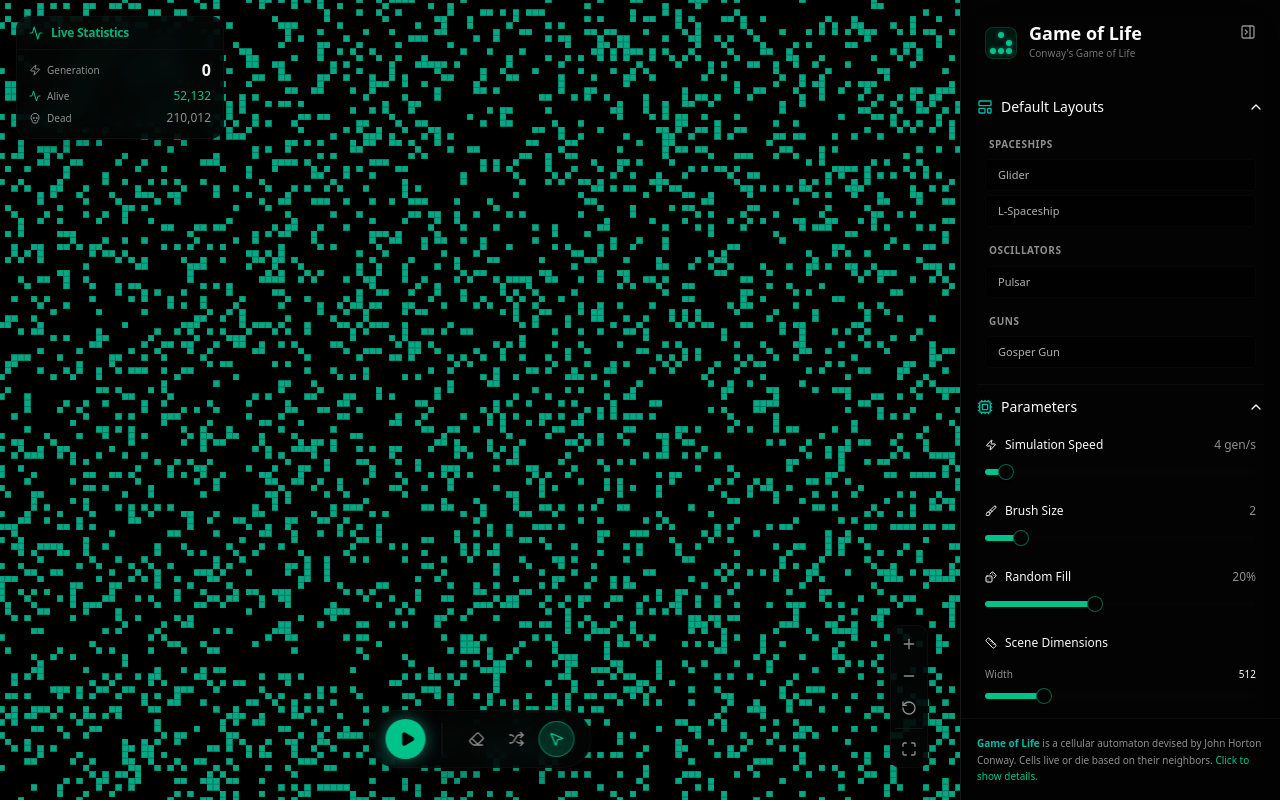
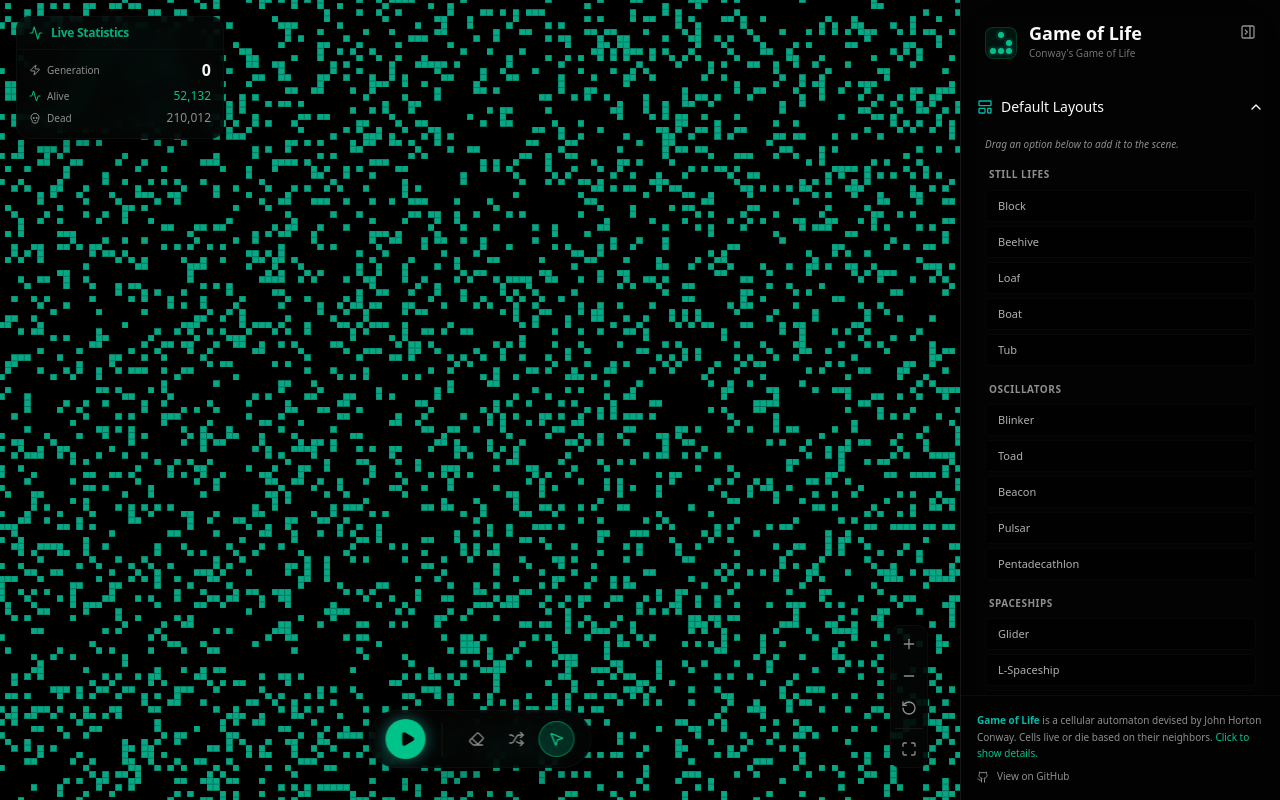
Before and after one commit to 42arch/game-of-life, a Next.js app: page /en in a window 1280 px wide. Built offline with nearby package versions, Linux system fonts and the light colour scheme.

Commit message:
update prefabs

```diff
--- a/app/components/ui/Sidebar.tsx
+++ b/app/components/ui/Sidebar.tsx
@@ -4,6 +4,7 @@ import {
   Brush,
   Cpu,
   Dices,
+  Github,
   Grid3X3,
   Languages,
   LayoutTemplate,
@@ -175,6 +176,9 @@ export const Sidebar: React.FC<SidebarProps> = ({
                 </div>
               </AccordionTrigger>
               <AccordionContent className="pt-2 px-2">
+                <p className="text-[10px] text-muted-foreground mb-4 italic">
+                  {t('layoutHint')}
+                </p>
                 <div className="space-y-4">
                   {Object.entries(groupedPrefabs).map(([category, items]) => (
                     <div key={category}>
@@ -473,7 +477,7 @@ export const Sidebar: React.FC<SidebarProps> = ({
       </ScrollArea>
 
       {/* Footer Info */}
-      <div className="p-4 border-t border-border/50 bg-muted/5">
+      <div className="p-4 border-t border-border/50 bg-muted/5 space-y-2">
         <div className="text-[10px] text-muted-foreground leading-relaxed">
           <strong className="text-teal-500">Game of Life</strong>
           {' '}
@@ -485,6 +489,17 @@ export const Sidebar: React.FC<SidebarProps> = ({
             </span>
           </RulesDialog>
         </div>
+        <div className="flex items-center gap-2">
+          <Github className="h-3 w-3 text-muted-foreground" />
+          <a
+            href="https://github.com/42arch/game-of-life"
+            target="_blank"
+            rel="noopener noreferrer"
+            className="text-[10px] text-muted-foreground hover:text-primary transition-colors"
+          >
+            {t('github')}
+          </a>
+        </div>
       </div>
 
     </div>
--- a/app/prefabs.ts
+++ b/app/prefabs.ts
@@ -1,17 +1,13 @@
 import type { PrefabData } from './constants'
 
 export const PREFABS: PrefabData[] = [
+  // Still Lifes
   {
-    name: 'Glider',
-    category: 'Spaceships',
-    width: 3,
-    height: 3,
+    name: 'Block',
+    category: 'Still Lifes',
+    width: 2,
+    height: 2,
     data: [
-      0,
-      1,
-      0,
-      0,
-      0,
       1,
       1,
       1,
@@ -19,10 +15,101 @@ export const PREFABS: PrefabData[] = [
     ],
   },
   {
-    name: 'L-Spaceship',
-    category: 'Spaceships',
-    width: 5,
+    name: 'Beehive',
+    category: 'Still Lifes',
+    width: 4,
+    height: 3,
+    data: [
+      0,
+      1,
+      1,
+      0,
+      1,
+      0,
+      0,
+      1,
+      0,
+      1,
+      1,
+      0,
+    ],
+  },
+  {
+    name: 'Loaf',
+    category: 'Still Lifes',
+    width: 4,
     height: 4,
+    data: [
+      0,
+      1,
+      1,
+      0,
+      1,
+      0,
+      0,
+      1,
+      0,
+      1,
+      0,
+      1,
+      0,
+      0,
+      1,
+      0,
+    ],
+  },
+  {
+    name: 'Boat',
+    category: 'Still Lifes',
+    width: 3,
+    height: 3,
+    data: [
+      1,
+      1,
+      0,
+      1,
+      0,
+      1,
+      0,
+      1,
+      0,
+    ],
+  },
+  {
+    name: 'Tub',
+    category: 'Still Lifes',
+    width: 3,
+    height: 3,
+    data: [
+      0,
+      1,
+      0,
+      1,
+      0,
+      1,
+      0,
+      1,
+      0,
+    ],
+  },
+
+  // Oscillators
+  {
+    name: 'Blinker',
+    category: 'Oscillators',
+    width: 3,
+    height: 1,
+    data: [
+      1,
+      1,
+      1,
+    ],
+  },
+  {
+    name: 'Toad',
+    category: 'Oscillators',
+    width: 4,
+    height: 2,
     data: [
       0,
       1,
@@ -30,9 +117,21 @@ export const PREFABS: PrefabData[] = [
       1,
       1,
       1,
+      1,
+      0,
+    ],
+  },
+  {
+    name: 'Beacon',
+    category: 'Oscillators',
+    width: 4,
+    height: 4,
+    data: [
+      1,
+      1,
       0,
       0,
-      0,
+      1,
       1,
       0,
       0,
@@ -43,7 +142,7 @@ export const PREFABS: PrefabData[] = [
       0,
       0,
       1,
-      0,
+      1,
     ],
   },
   {
@@ -223,6 +322,174 @@ export const PREFABS: PrefabData[] = [
       0,
     ],
   },
+  {
+    name: 'Pentadecathlon',
+    category: 'Oscillators',
+    width: 10,
+    height: 3,
+    data: [
+      0,
+      0,
+      1,
+      0,
+      0,
+      0,
+      0,
+      1,
+      0,
+      0,
+      1,
+      1,
+      0,
+      1,
+      1,
+      1,
+      1,
+      0,
+      1,
+      1,
+      0,
+      0,
+      1,
+      0,
+      0,
+      0,
+      0,
+      1,
+      0,
+      0,
+    ],
+  },
+
+  // Spaceships
+  {
+    name: 'Glider',
+    category: 'Spaceships',
+    width: 3,
+    height: 3,
+    data: [
+      0,
+      1,
+      0,
+      0,
+      0,
+      1,
+      1,
+      1,
+      1,
+    ],
+  },
+  {
+    name: 'L-Spaceship',
+    category: 'Spaceships',
+    width: 5,
+    height: 4,
+    data: [
+      0,
+      1,
+      1,
+      1,
+      1,
+      1,
+      0,
+      0,
+      0,
+      1,
+      0,
+      0,
+      0,
+      0,
+      1,
+      1,
+      0,
+      0,
+      1,
+      0,
+    ],
+  },
+  {
+    name: 'M-Spaceship',
+    category: 'Spaceships',
+    width: 6,
+    height: 5,
+    data: [
+      0,
+      0,
+      1,
+      0,
+      0,
+      0,
+      1,
+      0,
+      0,
+      0,
+      1,
+      0,
+      0,
+      0,
+      0,
+      0,
+      0,
+      1,
+      1,
+      0,
+      0,
+      0,
+      0,
+      1,
+      0,
+      1,
+      1,
+      1,
+      1,
+      1,
+    ],
+  },
+  {
+    name: 'H-Spaceship',
+    category: 'Spaceships',
+    width: 7,
+    height: 5,
+    data: [
+      0,
+      0,
+      1,
+      1,
+      0,
+      0,
+      0,
+      1,
+      0,
+      0,
+      0,
+      0,
+      1,
+      0,
+      0,
+      0,
+      0,
+      0,
+      0,
+      0,
+      1,
+      1,
+      0,
+      0,
+      0,
+      0,
+      0,
+      1,
+      0,
+      1,
+      1,
+      1,
+      1,
+      1,
+      1,
+    ],
+  },
+
+  // Guns
   {
     name: 'Gosper Gun',
     category: 'Guns',
--- a/messages/en.json
+++ b/messages/en.json
@@ -26,6 +26,7 @@
     "parameters": "Parameters",
     "settings": "System Settings",
     "layouts": "Default Layouts",
+    "layoutHint": "Drag an option below to add it to the scene.",
     "actions": "Quick Actions",
     "speed": "Simulation Speed",
     "gensPerSecond": "gen/s",
@@ -54,6 +55,7 @@
       "zh": "Chinese"
     },
     "footer": "is a cellular automaton devised by John Horton Conway. Cells live or die based on their neighbors.",
+    "github": "View on GitHub",
     "showDetails": "Click to show details.",
     "rulesTitle": "Game Rules",
     "rulesIntro": "In the Game of Life, for any cell, the rules are as follows:",
--- a/messages/zh.json
+++ b/messages/zh.json
@@ -26,6 +26,7 @@
     "parameters": "参数设置",
     "settings": "系统设置",
     "layouts": "预设布局",
+    "layoutHint": "拖动下方的选项可以将其添加到游戏场景中。",
     "actions": "快捷操作",
     "speed": "模拟速度",
     "gensPerSecond": "代/秒",
@@ -54,6 +55,7 @@
       "zh": "简体中文"
     },
     "footer": "是一个由约翰·霍顿·康威设计的元胞自动机。细胞根据其邻居的状态生存或死亡。",
+    "github": "在 GitHub 上查看",
     "showDetails": "点击查看详情。",
     "rulesTitle": "游戏规则",
     "rulesIntro": "生命游戏中，对于任意细胞，规则如下：",
```
Also changed, not shown: layout.png (deleted).
